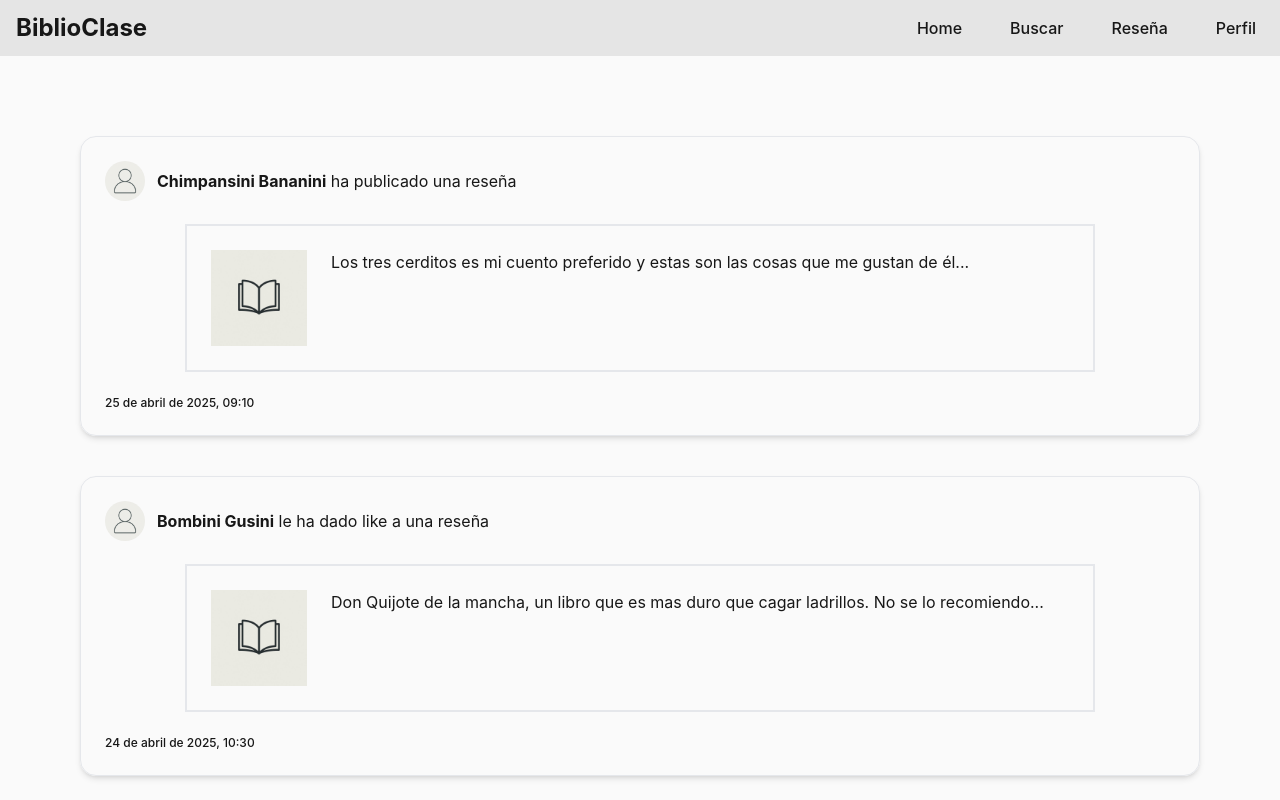
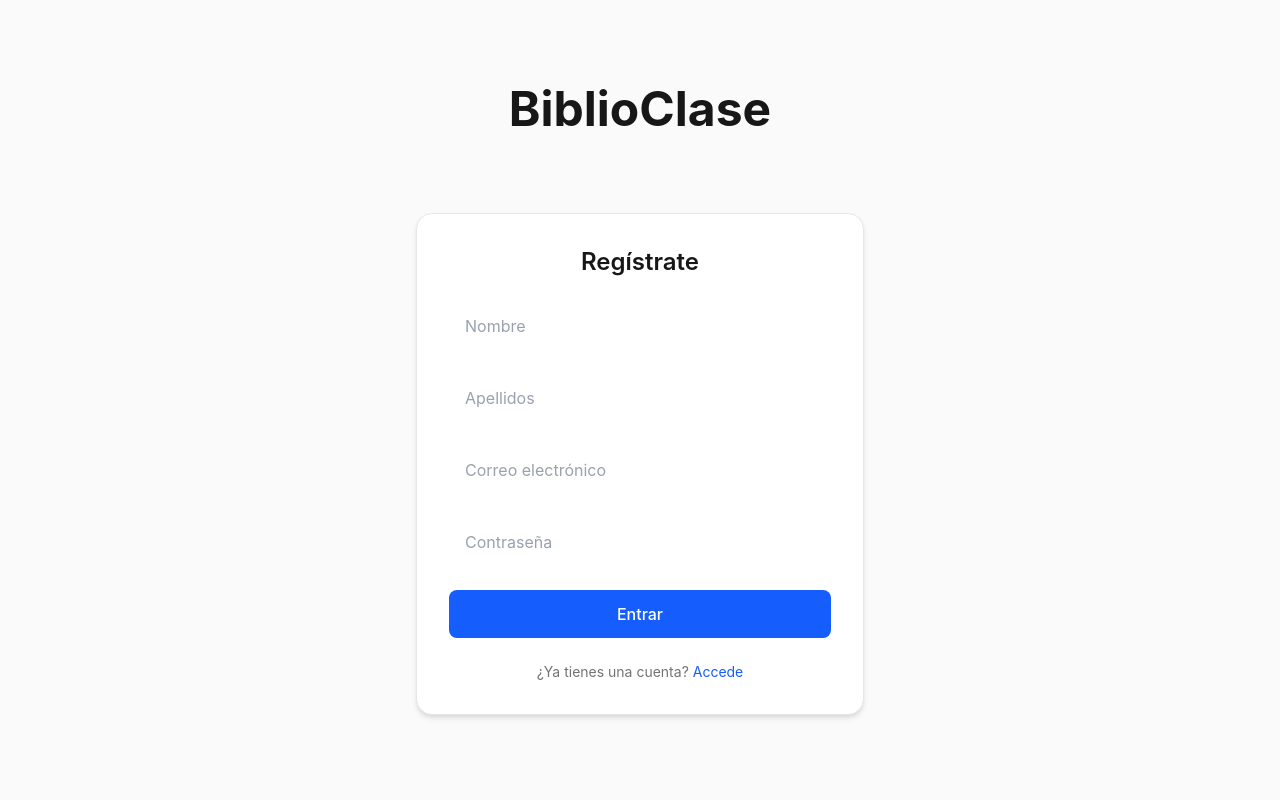
Before and after one commit to miguelgonzalezzdev/book-rating-app, a React (Vite) app: page /register in a window 1280 px wide. Before the commit this address led to /. Shown: the top 800 px of the page. Built offline with nearby package versions, Linux system fonts and the light colour scheme; no server answers.

Commit message:
Páginas de Login y Registro

```diff
--- /dev/null
+++ b/src/core/components/FormInputField.tsx
@@ -0,0 +1,29 @@
+
+interface FormInputField {
+    id: string
+    name: string
+    type: string
+    placeholder: string
+    value: string
+    onChange: (e: React.ChangeEvent<HTMLInputElement>) => void
+    error: boolean
+}
+
+export function FormInputField({ id, name, type = "text", placeholder, value, onChange, error }: FormInputField) {
+    const baseInputClasses = "w-full px-4 py-3 rounded-lg bg-white dark:bg-neutral-700 text-neutral-900 dark:text-neutral-50 placeholder-gray-400 dark:placeholder-neutral-400 focus:outline-none focus:ring-2";
+    const errorInputClasses = error
+        ? "border border-red-500 focus:ring-red-500 dark:border-red-400"
+        : ""
+
+    return (
+        <input
+            type={type}
+            id={id}
+            name={name}
+            placeholder={placeholder}
+            value={value}
+            onChange={onChange}
+            className={`${baseInputClasses} ${errorInputClasses}`}
+        />
+    );
+}
--- a/src/core/components/Header.tsx
+++ b/src/core/components/Header.tsx
@@ -17,10 +17,10 @@ export const Header = () => {
     return (
         <header className="bg-neutral-200 dark:bg-neutral-700 p-2 sticky top-0 z-900">
             <div className="container mx-auto flex justify-between items-center">
-                <div className="text-neutral-900 dark:text-neutral-50 text-2xl font-bold text-center px-2">BiblioClase</div>
+                <Link  to="/" className="text-neutral-900 dark:text-neutral-50 text-2xl font-bold text-center px-2 cursor-pointer">BiblioClase</Link >
 
                 {/* Menú móvil */}
-                <button onClick={handleToggleMenu} className="lg:hidden px-2 focus:outline-none" >
+                <button onClick={handleToggleMenu} className="lg:hidden px-2 focus:outline-none">
                     { isMenuOpen
                         ? <CloseMenuIcon />
                         : <OpenMenuIcon />
--- a/src/login/components/LoginPage.tsx
+++ b/src/login/components/LoginPage.tsx
@@ -1,8 +1,55 @@
+import { useState } from "react";
+import { Link } from "react-router";
 
 export const LoginPage = () => {
+
+    const [email, setEmail] = useState("");
+    const [password, setPassword] = useState("");
+
+    const handleEmail = (event: React.ChangeEvent<HTMLInputElement>) => {
+        event.preventDefault()
+        const newEmail = event.target.value
+        setEmail(newEmail)
+    }
+
+    const handlePassword = (event: React.ChangeEvent<HTMLInputElement>) => {
+        event.preventDefault()
+        const newPassword = event.target.value
+        setPassword(newPassword)
+    }
+
     return (
         <main className="flex-grow flex flex-col items-center justify-center m-10 lg:m-20 gap-10 lg:gap-20">
+            <Link  to="/" className="text-neutral-900 dark:text-neutral-50 text-5xl font-bold text-center px-2 cursor-pointer">BiblioClase</Link>
+            <form className="w-full max-w-md bg-white dark:bg-neutral-800 border border-gray-200 dark:border-neutral-700 rounded-2xl shadow-md p-8 flex flex-col gap-6">
+                <h2 className="text-2xl font-semibold text-center text-neutral-900 dark:text-neutral-50">Iniciar sesión</h2>
 
+                <input
+                type="email"
+                name="email"
+                id="email"
+                placeholder="Correo electrónico"
+                onChange={handleEmail}
+                className="w-full px-4 py-3 rounded-lg border border-gray-300 dark:border-neutral-600 bg-white dark:bg-neutral-700 text-neutral-900 dark:text-neutral-50 placeholder-gray-400 dark:placeholder-neutral-400 focus:outline-none focus:ring-2 focus:ring-blue-500"
+                />
+
+                <input
+                type="password"
+                name="password"
+                id="password"
+                placeholder="Contraseña"
+                onChange={handlePassword}
+                className="w-full px-4 py-3 rounded-lg border border-gray-300 dark:border-neutral-600 bg-white dark:bg-neutral-700 text-neutral-900 dark:text-neutral-50 placeholder-gray-400 dark:placeholder-neutral-400 focus:outline-none focus:ring-2 focus:ring-blue-500"
+                />
+
+                <button className="w-full py-3 bg-blue-600 hover:bg-blue-700 text-white rounded-lg font-medium transition duration-200">
+                    Entrar
+                </button>
+
+                <p className="text-sm text-center text-neutral-500 dark:text-neutral-400">
+                ¿No tienes cuenta? <Link to="/register" className="text-blue-600 hover:underline">Regístrate</Link>
+                </p>
+            </form>
         </main>
     )
 }
--- /dev/null
+++ b/src/register/components/RegisterPage.tsx
@@ -0,0 +1,149 @@
+import { useState } from "react";
+import { Link, useNavigate } from "react-router";
+import { registerUser } from "../services/registerUser";
+import { FormInputField } from "../../core/components/FormInputField";
+
+export const RegisterPage = () => {
+    const [name, setName] = useState("");
+    const [surname, setSurname] = useState("");
+    const [email, setEmail] = useState("");
+    const [password, setPassword] = useState("");
+    const [error, setError] = useState("");
+    const navigate = useNavigate()
+
+    const handleName = (event: React.ChangeEvent<HTMLInputElement>) => {
+        event.preventDefault()
+        const newName = event.target.value
+        setName(newName)
+    }
+
+    const handleSurname = (event: React.ChangeEvent<HTMLInputElement>) => {
+        event.preventDefault()
+        const newSurname = event.target.value
+        setSurname(newSurname)
+    }
+
+    const handleEmail = (event: React.ChangeEvent<HTMLInputElement>) => {
+        event.preventDefault()
+        const newEmail = event.target.value
+        setEmail(newEmail)
+    }
+
+    const handlePassword = (event: React.ChangeEvent<HTMLInputElement>) => {
+        event.preventDefault()
+        const newPassword = event.target.value
+        setPassword(newPassword)
+    }
+
+    const handleSubmit = async (e: React.FormEvent<HTMLFormElement>) => {
+        e.preventDefault()
+        setError('')
+
+        const res = await registerUser({ name, surname, email, password })
+
+        if (res.success) {
+            navigate('/')
+        } else {
+            setError(res.message || 'Error al registrarse')
+        }
+    }
+
+    return (
+        <main className="flex-grow flex flex-col items-center justify-center m-10 lg:m-20 gap-10 lg:gap-20">
+            <Link to="/" className="text-neutral-900 dark:text-neutral-50 text-5xl font-bold text-center px-2 cursor-pointer">BiblioClase</Link>
+            <form onSubmit={handleSubmit} className="w-full max-w-md bg-white dark:bg-neutral-800 border border-gray-200 dark:border-neutral-700 rounded-2xl shadow-md p-8 flex flex-col gap-6">
+                <h2 className="text-2xl font-semibold text-center text-neutral-900 dark:text-neutral-50">Regístrate</h2>
+
+                <FormInputField
+                    id="name"
+                    name="name"
+                    type="text"
+                    placeholder="Nombre"
+                    value={name}
+                    onChange={handleName}
+                    error={!!(error && name === "")}
+                />
+
+                <FormInputField
+                    id="surname"
+                    name="surname"
+                    type="text"
+                    placeholder="Apellidos"
+                    value={surname}
+                    onChange={handleSurname}
+                    error={!!(error && surname === "")}
+                />
+
+                <FormInputField
+                    id="email"
+                    name="email"
+                    type="temailext"
+                    placeholder="Correo electrónico"
+                    value={email}
+                    onChange={handleEmail}
+                    error={!!(error && email === "")}
+                />
+
+                <FormInputField
+                    id="password"
+                    name="password"
+                    type="temailext"
+                    placeholder="Contraseña"
+                    value={password}
+                    onChange={handlePassword}
+                    error={!!(error && password === "")}
+                />
+
+                {error && (
+                    <p className="text-red-600 text-sm text-center">{error}</p>
+                )}
+
+                <button type="submit" className="w-full py-3 bg-blue-600 hover:bg-blue-700 text-white rounded-lg font-medium transition duration-200">
+                    Entrar
+                </button>
+
+                <p className="text-sm text-center text-neutral-500 dark:text-neutral-400">
+                    ¿Ya tienes una cuenta? <Link to="/login" className="text-blue-600 hover:underline">Accede</Link>
+                </p>
+            </form>
+        </main>
+    )
+}
+
+/*
+<input
+type="text"
+name="name"
+id="name"
+placeholder="Nombre"
+onChange={handleName}
+className={`${baseInputClasses} ${error && name === '' ? errorInputClasses : ''}`}
+/>
+
+<input
+type="text"
+name="surname"
+id="surname"
+placeholder="Apellidos"
+onChange={handleSurname}
+className={`${baseInputClasses} ${error && surname === '' ? errorInputClasses : ''}`}
+/>
+
+<input
+type="email"
+name="email"
+id="email"
+placeholder="Correo electrónico"
+onChange={handleEmail}
+className={`${baseInputClasses} ${error && email === '' ? errorInputClasses : ''}`}
+/>
+
+<input
+type="password"
+name="password"
+id="password"
+placeholder="Contraseña"
+onChange={handlePassword}
+className={`${baseInputClasses} ${error && password === '' ? errorInputClasses : ''}`}
+                />
+*/
--- /dev/null
+++ b/src/register/services/registerUser.ts
@@ -0,0 +1,41 @@
+import { supabase } from "../../core/supabase/supabaseClient"
+
+interface RegisterInput {
+    name: string
+    surname: string
+    email: string
+    password: string
+}
+
+export async function registerUser({ name, surname, email, password }: RegisterInput) {
+    // Validar que los campos no esten vacios
+    if(!name || !surname || !email || !password) {
+        return { success: false, message: 'Todos los campos son obligatorios' }
+    }
+
+    // Crear usuario con email y password
+    const { data: signUpData, error: signUpError } = await supabase.auth.signUp({
+        email,
+        password
+    })
+
+    if (signUpError) {
+        return { success: false, message: 'Error al registrarse', error: signUpError }
+    }
+
+    const userId = signUpData.user?.id
+    if (!userId) {
+        return { success: false, message: 'ID de usuario no disponible tras registro' }
+    }
+
+    // Guardar el name y surname en la tabla 'profiles'
+    const { error: insertError } = await supabase
+        .from('profiles')
+        .insert({ id: userId, name, surname })
+
+    if (insertError) {
+        return { success: false, message: 'Error guardando username', error: insertError }
+    }
+
+    return { success: true, user: signUpData.user }
+}
--- a/src/router/AppRouter.tsx
+++ b/src/router/AppRouter.tsx
@@ -7,12 +7,14 @@ import { BookPage } from "../search/components/BookPage.tsx";
 import { BooksList } from "../search/components/BooksList.tsx";
 import { LoginPage } from "../login/components/LoginPage.tsx";
 import { MainLayout } from "../core/components/MainLayout.tsx";
+import { RegisterPage } from "../register/components/RegisterPage.tsx";
 
 export const AppRouter = () => {
     return (
         <Routes>
             {/* Ruta sin layout (login) */}
             <Route path="/login" element={<LoginPage />} />
+            <Route path="/register" element={<RegisterPage />} />
 
             {/* Rutas con layout compartido */}
             <Route element={<MainLayout />}>
```
